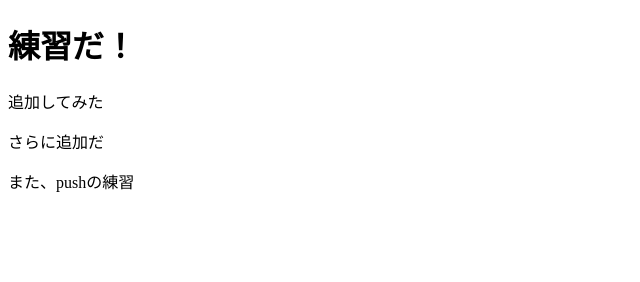
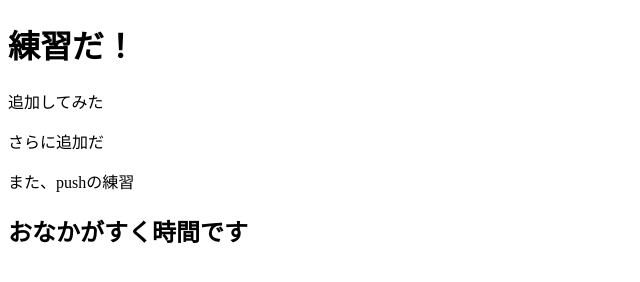
Before and after one commit to y-harada-git/school_practice, a plain HTML site: page git_practie/practice01.html in a window 1280 px wide. Shown: the whole page, without its empty margins (0-640 px from the left). Drawn offline with Linux system fonts and the light colour scheme.

Commit message:
おなかがすいた

```diff
--- a/git_practie/practice01.html
+++ b/git_practie/practice01.html
@@ -10,5 +10,6 @@
     <p>追加してみた</p>
     <p>さらに追加だ</p>
     <p>また、pushの練習</p>
+    <h2>おなかがすく時間です</h2>
 </body>
 </html>
```
